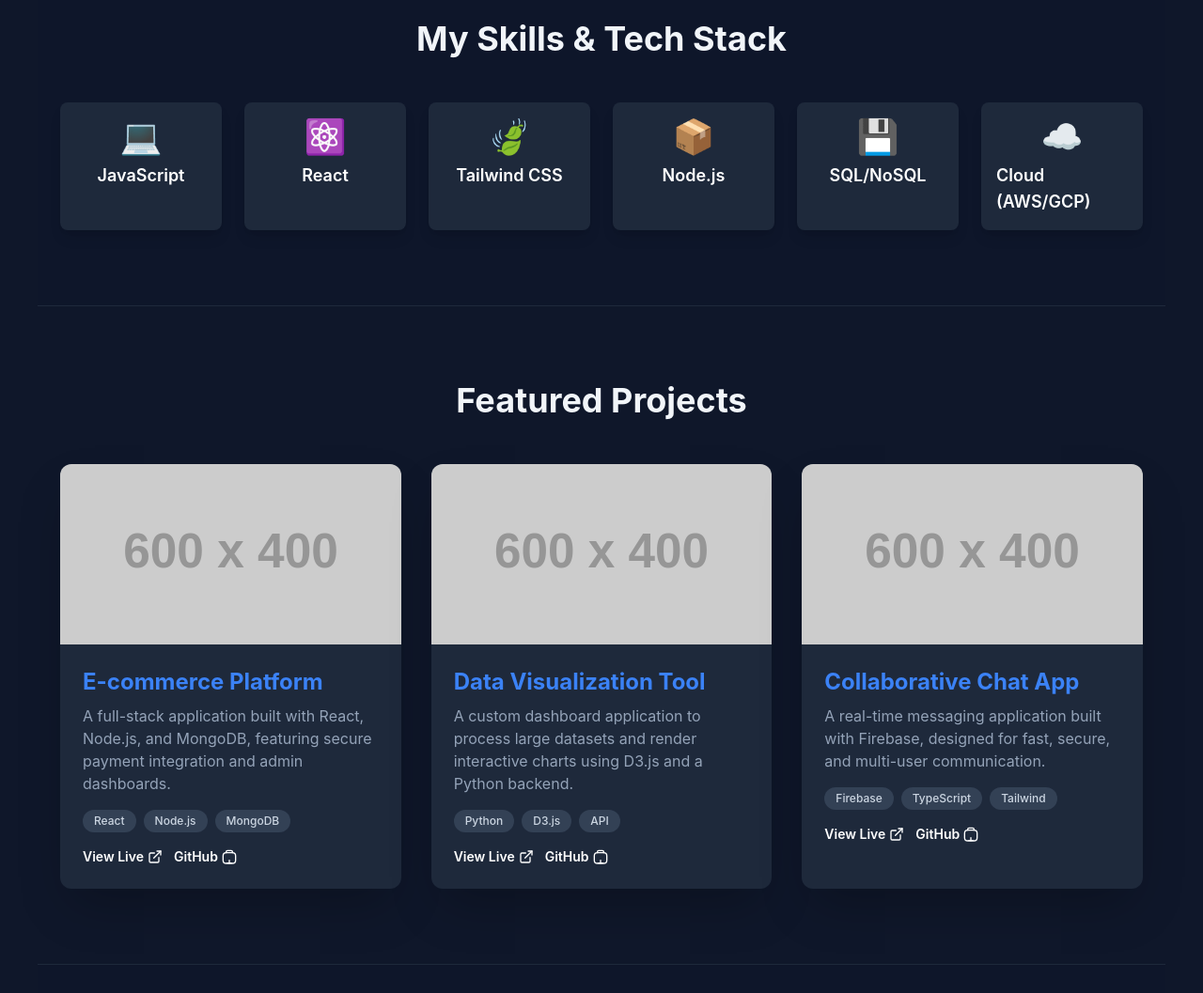
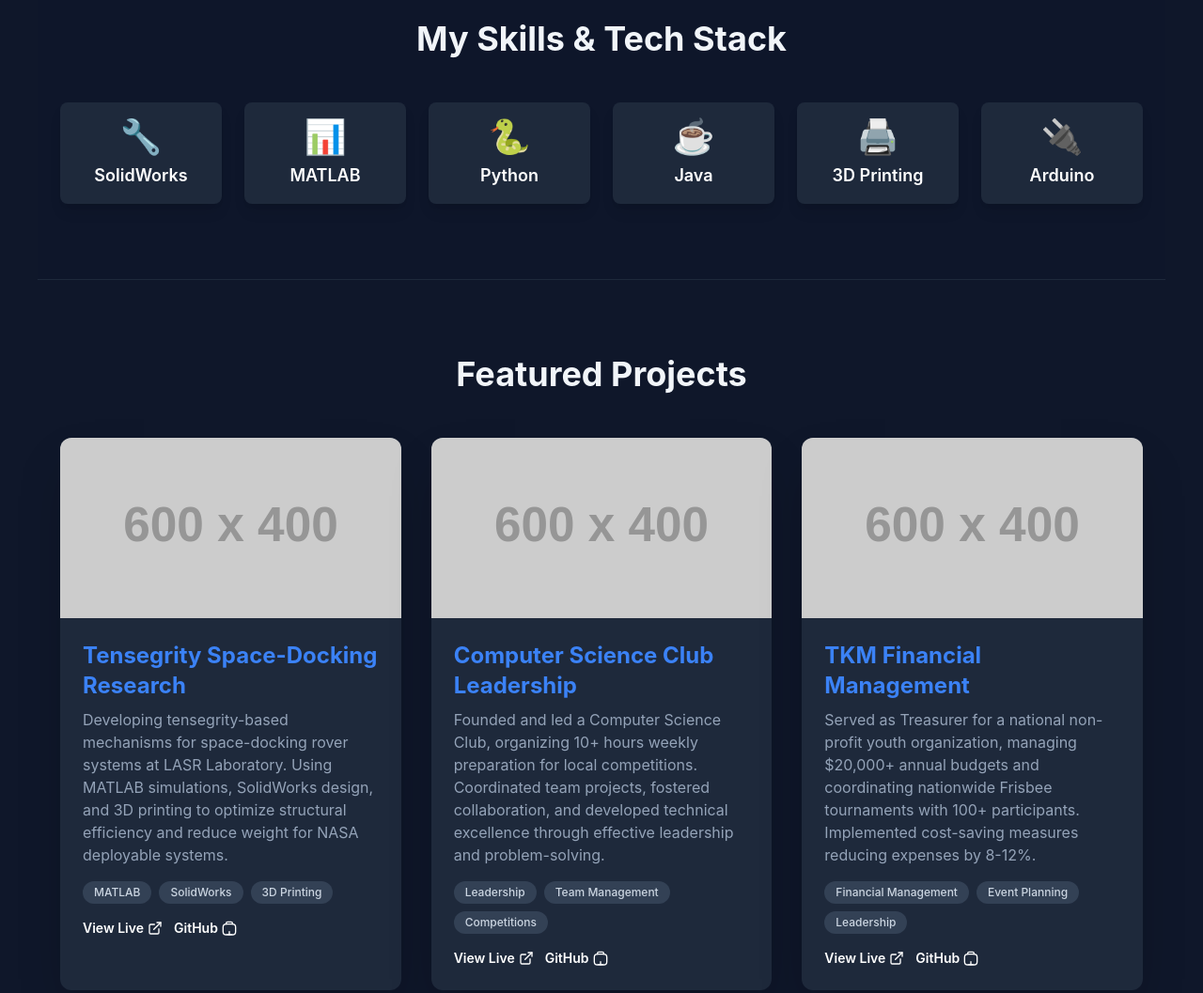
Before and after one commit to abdializ/mo-website, a plain HTML site: page index.html in a window 1280 px wide. Shown: the part 940-1997 px from the top of the page at 94% size. Drawn offline with nearby package versions, Linux system fonts and the light colour scheme; placeholder pictures from the web are drawn by us.

Commit message:
Customize portfolio for Mohammed Ramakdawala - Aerospace Engineering student

```diff
--- a/index.html
+++ b/index.html
@@ -111,12 +111,10 @@
                     Mohammed Ramakdawala
                 </h1>
                 <h2 class="text-2xl sm:text-3xl text-slate-300 mb-6">
-                    A Passionate <span class="text-secondary">Software Developer</span>
+                    An Aspiring <span class="text-secondary">Aerospace Engineer</span>
                 </h2>
                 <p class="text-slate-400 text-lg mb-8 max-w-xl">
-                    I build accessible, responsive, and high-performing applications. With 5 years of experience in
-                    full-stack development, I specialize in bringing complex ideas to life, from initial concept to
-                    deployment. I am currently focused on modern cloud architectures and scaling solutions.
+                    I'm a dedicated Aerospace Engineering student at Texas A&M University with a 4.0 GPA. Currently conducting research on tensegrity-based mechanisms for space-docking rover systems at the LASR Laboratory. I specialize in MATLAB simulations, SolidWorks design, and 3D printing for aerospace applications.
                 </p>
                 <div class="flex space-x-4">
                     <a href="#projects"
@@ -148,33 +146,33 @@
             <!-- Skill Card Template -->
             <div
                 class="flex flex-col items-center p-4 bg-slate-800 rounded-lg shadow-lg hover:shadow-primary/30 transition duration-300 transform hover:-translate-y-1">
-                <span class="text-4xl mb-2">💻</span>
-                <p class="text-lg font-semibold text-white">JavaScript</p>
+                <span class="text-4xl mb-2">🔧</span>
+                <p class="text-lg font-semibold text-white">SolidWorks</p>
             </div>
             <div
                 class="flex flex-col items-center p-4 bg-slate-800 rounded-lg shadow-lg hover:shadow-primary/30 transition duration-300 transform hover:-translate-y-1">
-                <span class="text-4xl mb-2">⚛️</span>
-                <p class="text-lg font-semibold text-white">React</p>
+                <span class="text-4xl mb-2">📊</span>
+                <p class="text-lg font-semibold text-white">MATLAB</p>
             </div>
             <div
                 class="flex flex-col items-center p-4 bg-slate-800 rounded-lg shadow-lg hover:shadow-primary/30 transition duration-300 transform hover:-translate-y-1">
-                <span class="text-4xl mb-2">🍃</span>
-                <p class="text-lg font-semibold text-white">Tailwind CSS</p>
+                <span class="text-4xl mb-2">🐍</span>
+                <p class="text-lg font-semibold text-white">Python</p>
             </div>
             <div
                 class="flex flex-col items-center p-4 bg-slate-800 rounded-lg shadow-lg hover:shadow-primary/30 transition duration-300 transform hover:-translate-y-1">
-                <span class="text-4xl mb-2">📦</span>
-                <p class="text-lg font-semibold text-white">Node.js</p>
+                <span class="text-4xl mb-2">☕</span>
+                <p class="text-lg font-semibold text-white">Java</p>
             </div>
             <div
                 class="flex flex-col items-center p-4 bg-slate-800 rounded-lg shadow-lg hover:shadow-primary/30 transition duration-300 transform hover:-translate-y-1">
-                <span class="text-4xl mb-2">💾</span>
-                <p class="text-lg font-semibold text-white">SQL/NoSQL</p>
+                <span class="text-4xl mb-2">🖨️</span>
+                <p class="text-lg font-semibold text-white">3D Printing</p>
             </div>
             <div
                 class="flex flex-col items-center p-4 bg-slate-800 rounded-lg shadow-lg hover:shadow-primary/30 transition duration-300 transform hover:-translate-y-1">
-                <span class="text-4xl mb-2">☁️</span>
-                <p class="text-lg font-semibold text-white">Cloud (AWS/GCP)</p>
+                <span class="text-4xl mb-2">🔌</span>
+                <p class="text-lg font-semibold text-white">Arduino</p>
             </div>
             <!-- Add more skills as needed -->
         </div>
@@ -193,13 +191,12 @@
                     alt="Project 1: E-commerce Platform"
                     class="w-full h-48 object-cover group-hover:scale-[1.02] transition duration-500">
                 <div class="p-6">
-                    <h3 class="text-2xl font-bold text-primary mb-2">E-commerce Platform</h3>
-                    <p class="text-slate-400 mb-4">A full-stack application built with React, Node.js, and MongoDB,
-                        featuring secure payment integration and admin dashboards.</p>
+                    <h3 class="text-2xl font-bold text-primary mb-2">Tensegrity Space-Docking Research</h3>
+                    <p class="text-slate-400 mb-4">Developing tensegrity-based mechanisms for space-docking rover systems at LASR Laboratory. Using MATLAB simulations, SolidWorks design, and 3D printing to optimize structural efficiency and reduce weight for NASA deployable systems.</p>
                     <div class="flex flex-wrap gap-2 text-xs font-medium text-slate-300 mb-4">
-                        <span class="bg-slate-700 px-3 py-1 rounded-full">React</span>
-                        <span class="bg-slate-700 px-3 py-1 rounded-full">Node.js</span>
-                        <span class="bg-slate-700 px-3 py-1 rounded-full">MongoDB</span>
+                        <span class="bg-slate-700 px-3 py-1 rounded-full">MATLAB</span>
+                        <span class="bg-slate-700 px-3 py-1 rounded-full">SolidWorks</span>
+                        <span class="bg-slate-700 px-3 py-1 rounded-full">3D Printing</span>
                     </div>
                     <div class="flex space-x-3">
                         <a href="#" target="_blank"
@@ -238,13 +235,12 @@
                     alt="Project 2: Data Visualization Tool"
                     class="w-full h-48 object-cover group-hover:scale-[1.02] transition duration-500">
                 <div class="p-6">
-                    <h3 class="text-2xl font-bold text-primary mb-2">Data Visualization Tool</h3>
-                    <p class="text-slate-400 mb-4">A custom dashboard application to process large datasets and render
-                        interactive charts using D3.js and a Python backend.</p>
+                    <h3 class="text-2xl font-bold text-primary mb-2">Computer Science Club Leadership</h3>
+                    <p class="text-slate-400 mb-4">Founded and led a Computer Science Club, organizing 10+ hours weekly preparation for local competitions. Coordinated team projects, fostered collaboration, and developed technical excellence through effective leadership and problem-solving.</p>
                     <div class="flex flex-wrap gap-2 text-xs font-medium text-slate-300 mb-4">
-                        <span class="bg-slate-700 px-3 py-1 rounded-full">Python</span>
-                        <span class="bg-slate-700 px-3 py-1 rounded-full">D3.js</span>
-                        <span class="bg-slate-700 px-3 py-1 rounded-full">API</span>
+                        <span class="bg-slate-700 px-3 py-1 rounded-full">Leadership</span>
+                        <span class="bg-slate-700 px-3 py-1 rounded-full">Team Management</span>
+                        <span class="bg-slate-700 px-3 py-1 rounded-full">Competitions</span>
                     </div>
                     <div class="flex space-x-3">
                         <a href="#" target="_blank"
@@ -282,13 +278,12 @@
                 <img src="https://placehold.co/600x400/1F2937/F1F5F9?text=Project+3+Image" alt="Project 3: Mobile Game"
                     class="w-full h-48 object-cover group-hover:scale-[1.02] transition duration-500">
                 <div class="p-6">
-                    <h3 class="text-2xl font-bold text-primary mb-2">Collaborative Chat App</h3>
-                    <p class="text-slate-400 mb-4">A real-time messaging application built with Firebase, designed for
-                        fast, secure, and multi-user communication.</p>
+                    <h3 class="text-2xl font-bold text-primary mb-2">TKM Financial Management</h3>
+                    <p class="text-slate-400 mb-4">Served as Treasurer for a national non-profit youth organization, managing $20,000+ annual budgets and coordinating nationwide Frisbee tournaments with 100+ participants. Implemented cost-saving measures reducing expenses by 8-12%.</p>
                     <div class="flex flex-wrap gap-2 text-xs font-medium text-slate-300 mb-4">
-                        <span class="bg-slate-700 px-3 py-1 rounded-full">Firebase</span>
-                        <span class="bg-slate-700 px-3 py-1 rounded-full">TypeScript</span>
-                        <span class="bg-slate-700 px-3 py-1 rounded-full">Tailwind</span>
+                        <span class="bg-slate-700 px-3 py-1 rounded-full">Financial Management</span>
+                        <span class="bg-slate-700 px-3 py-1 rounded-full">Event Planning</span>
+                        <span class="bg-slate-700 px-3 py-1 rounded-full">Leadership</span>
                     </div>
                     <div class="flex space-x-3">
                         <a href="#" target="_blank"
@@ -361,8 +356,8 @@
         <div class="max-w-7xl mx-auto px-6 text-center text-sm text-slate-400">
             <p>&copy; <span id="current-year"></span> Mohammed Ramakdawala. All rights reserved.</p>
             <div class="mt-4 space-x-4">
-                <a href="#" target="_blank" class="hover:text-primary transition duration-300">LinkedIn</a>
-                <a href="mailto:your.email@example.com" class="hover:text-primary transition duration-300">Email</a>
+                <a href="https://www.linkedin.com/in/mohammed-ramakdawala-804933259" target="_blank" class="hover:text-primary transition duration-300">LinkedIn</a>
+                <a href="mailto:mohammed05@tamu.edu" class="hover:text-primary transition duration-300">Email</a>
             </div>
         </div>
     </footer>
```
